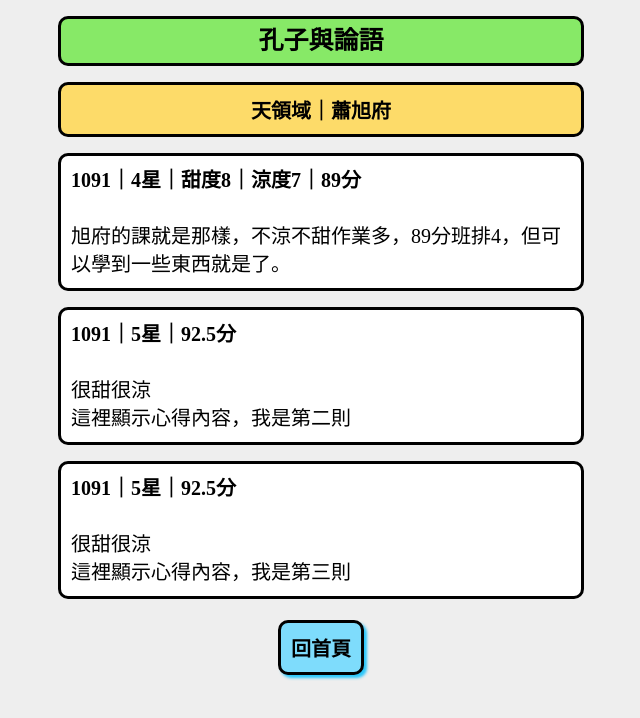
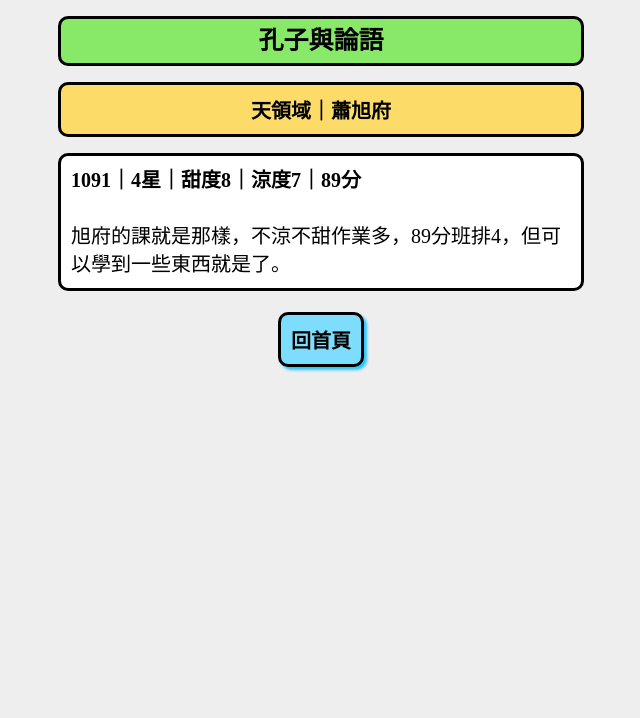
Before and after one commit to hyhakisaku/MMCGeneralCourse, a plain HTML site: page n01_tian/a11.html in a window 1280 px wide. Shown: the whole page, without its empty margins (319-959 px from the left). Drawn offline with Linux system fonts and the light colour scheme.

Commit message:
Update a11.html

```diff
--- a/n01_tian/a11.html
+++ b/n01_tian/a11.html
@@ -14,8 +14,6 @@
 <p><label class="label_title">孔子與論語<br></label></p>
 <p><label class="label_info">天領域｜蕭旭府<br></label></p>
 <p><label class="label_comment"><b>1091｜4星｜甜度8｜涼度7｜89分</b><br><br>旭府的課就是那樣，不涼不甜作業多，89分班排4，但可以學到一些東西就是了。<br></label> </p>
-<p><label class="label_comment"><b>1091｜5星｜92.5分</b><br><br>很甜很涼<br>這裡顯示心得內容，我是第二則	<br></label> </p>
-<p><label class="label_comment"><b>1091｜5星｜92.5分</b><br><br>很甜很涼<br>這裡顯示心得內容，我是第三則	<br></label> </p>
 
 <p>
 <label class="btn_a01">
```
